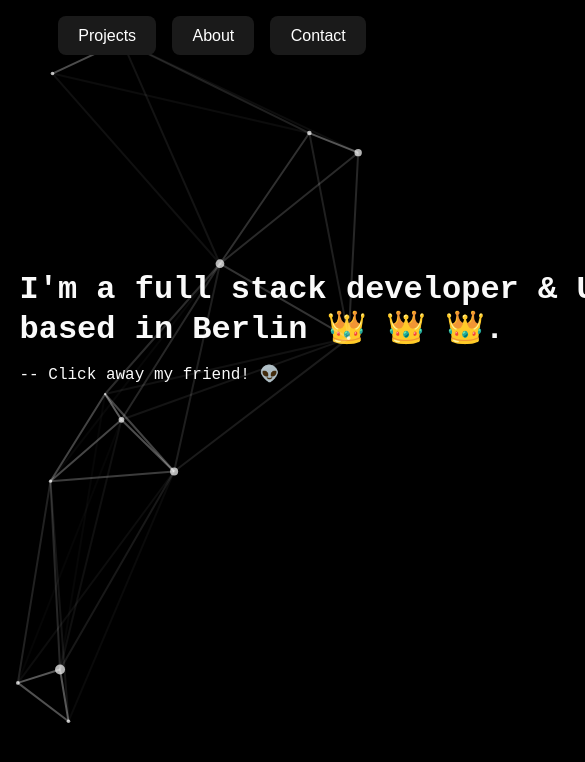
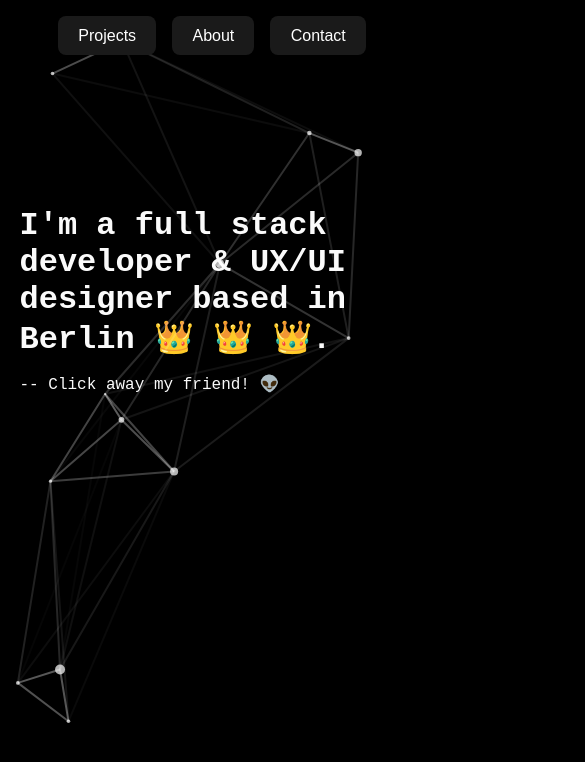
Before and after one commit to h-aburesha/my-next-website, a Next.js app: page / in a window 390 px wide. Shown: the top 762 px of the page, 585 px wide, since content can reach past the window. Built offline with nearby package versions, Linux system fonts and the light colour scheme.

Commit message:
responsive header in homepage

```diff
--- a/pages/projects/[projectId].tsx
+++ b/pages/projects/[projectId].tsx
@@ -9,6 +9,7 @@ function ProjectDetail() {
             <h1>
                 <code>My Project</code> with spring smoothing
             </h1>
+
             <article>
                 <p>
                     Lorem ipsum dolor sit amet, consectetur adipiscing elit.
--- a/styles/globals.css
+++ b/styles/globals.css
@@ -178,7 +178,7 @@ article {
     height: 50vh;
     margin-left: 5%;
     overflow: hidden;
-    width: 900px;
+    max-width: 900px;
 }
 
 .welcome-message {
```
